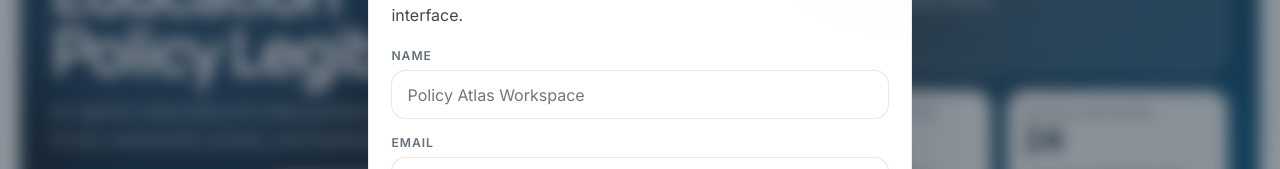
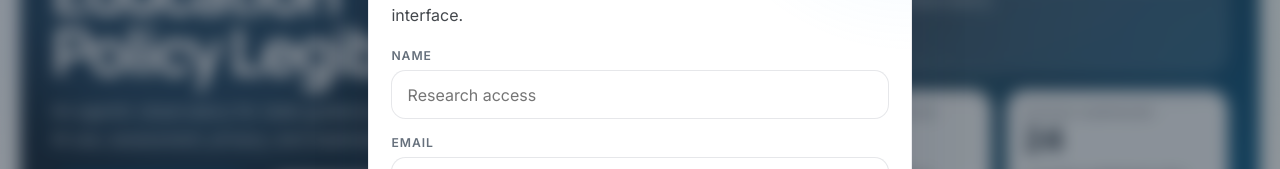
Before and after one commit to Educatian/aiedobservatory, a React (Vite) app: page / in a window 1280 px wide. Both pictures are taken after a click on the button "Sign In To Workspace". Shown: the part 269-438 px from the top of the page. Built offline with nearby package versions, Linux system fonts and the light colour scheme.

Commit message:
Refine workspace access labeling

```diff
--- a/src/App.tsx
+++ b/src/App.tsx
@@ -35,7 +35,7 @@ type NavSection =
 
 const WORKSPACE_SESSION_KEY = "academic-sentinel.workspace-session";
 const TEST_WORKSPACE_SESSION: WorkspaceSession = {
-  displayName: "Policy Atlas Workspace",
+  displayName: "Observatory Access",
   email: "workspace@local.aied-policy-atlas",
   organization: "AI Education Policy Observatory Lab"
 };
@@ -110,6 +110,16 @@ function getInitials(value: string): string {
     .join("");
 
   return initials || "AO";
+}
+
+function isLocalWorkspaceSession(session: WorkspaceSession | null): boolean {
+  return Boolean(session?.email.endsWith("@local.aied-policy-atlas"));
+}
+
+function getWorkspaceLabel(session: WorkspaceSession | null): string {
+  if (!session) return "Research Workspace";
+  if (isLocalWorkspaceSession(session)) return "Observatory Access";
+  return session.displayName;
 }
 
 function App() {
@@ -483,7 +493,7 @@ function App() {
         <div className="side-profile">
           <div className="profile-avatar">{getInitials(workspaceSession?.displayName ?? "AS")}</div>
           <div>
-            <strong>{workspaceSession?.displayName ?? "Research Workspace"}</strong>
+            <strong>{getWorkspaceLabel(workspaceSession)}</strong>
             <span>{workspaceSession?.organization ?? "Local session access"}</span>
           </div>
           <button type="button" className="icon-button" onClick={handleWorkspaceLogout} aria-label="Log out">
@@ -560,7 +570,7 @@ function App() {
             {workspaceSession ? (
               <button type="button" className="workspace-chip" onClick={handleWorkspaceLogout}>
                 <span className="workspace-avatar">{getInitials(workspaceSession.displayName)}</span>
-                {workspaceSession.displayName}
+                {getWorkspaceLabel(workspaceSession)}
               </button>
             ) : null}
           </div>
--- a/src/components/LoginModal.tsx
+++ b/src/components/LoginModal.tsx
@@ -58,7 +58,7 @@ export function LoginModal({ open, onClose, onSubmit, onSkipTesting }: LoginModa
             <input
               value={displayName}
               onChange={(event) => setDisplayName(event.target.value)}
-              placeholder="Policy Atlas Workspace"
+              placeholder="Research access"
               type="text"
             />
           </label>
```
